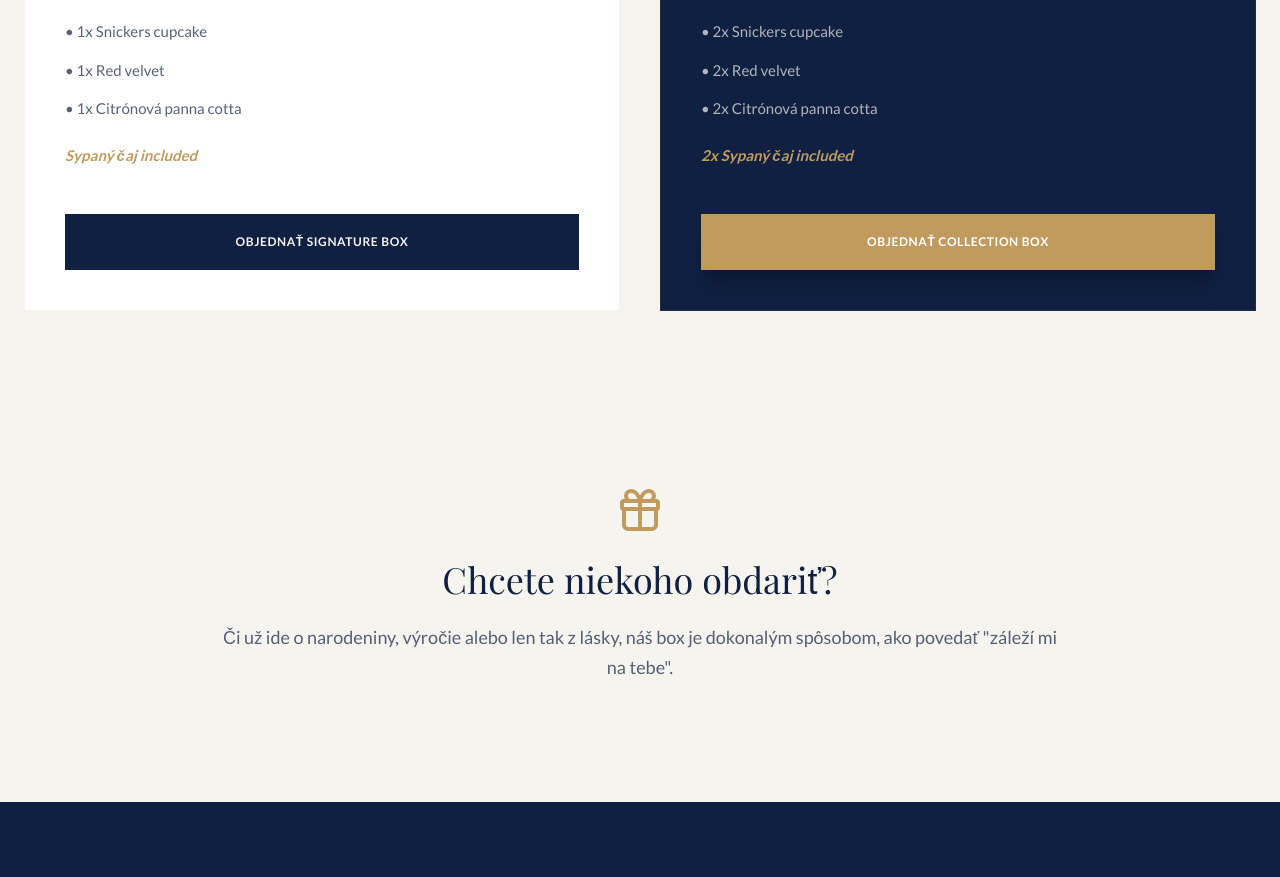
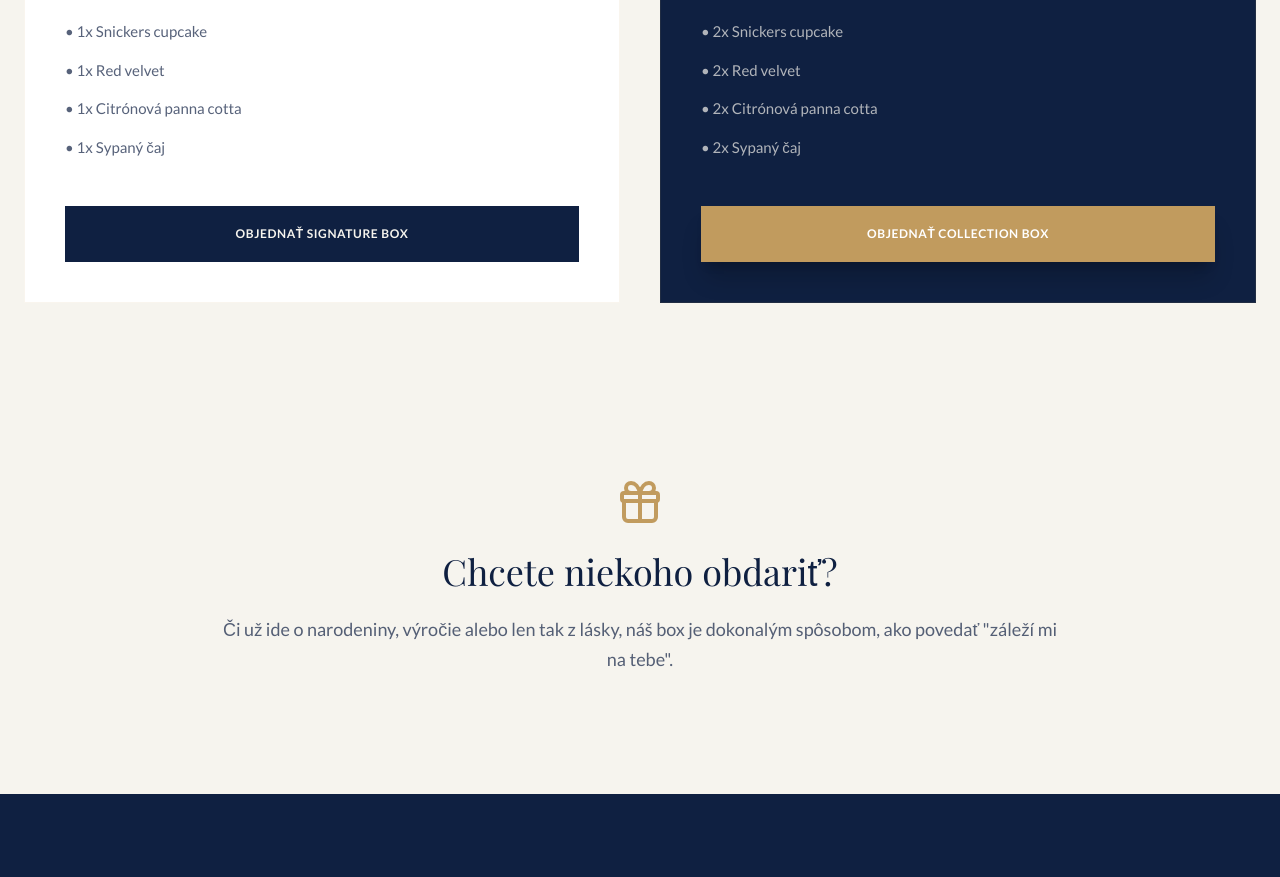
Before and after one commit to Yebooot/slice-of-england, a Next.js app: page / in a window 1280 px wide. Shown: the part 2780-3657 px from the top of the page. Built offline with nearby package versions, Linux system fonts and the light colour scheme.

Commit message:
Integrate Sypaný čaj into regular items list and remove special highlight styling

```diff
--- a/src/app/page.tsx
+++ b/src/app/page.tsx
@@ -23,9 +23,9 @@ export default function Home() {
         "1x Scones + džem & smotana",
         "1x Snickers cupcake",
         "1x Red velvet",
-        "1x Citrónová panna cotta"
+        "1x Citrónová panna cotta",
+        "1x Sypaný čaj"
       ],
-      highlight: "Sypaný čaj included",
       theme: "light"
     },
     {
@@ -40,9 +40,9 @@ export default function Home() {
         "2x Scones + džem & smotana",
         "2x Snickers cupcake",
         "2x Red velvet",
-        "2x Citrónová panna cotta"
+        "2x Citrónová panna cotta",
+        "2x Sypaný čaj"
       ],
-      highlight: "2x Sypaný čaj included",
       theme: "dark"
     }
   ];
@@ -253,7 +253,6 @@ export default function Home() {
                     {box.items.map((item, idx) => (
                       <li key={idx}>• {item}</li>
                     ))}
-                    <li className="font-bold text-secondary italic pt-2">{box.highlight}</li>
                   </ul>
 
                   <button
```
